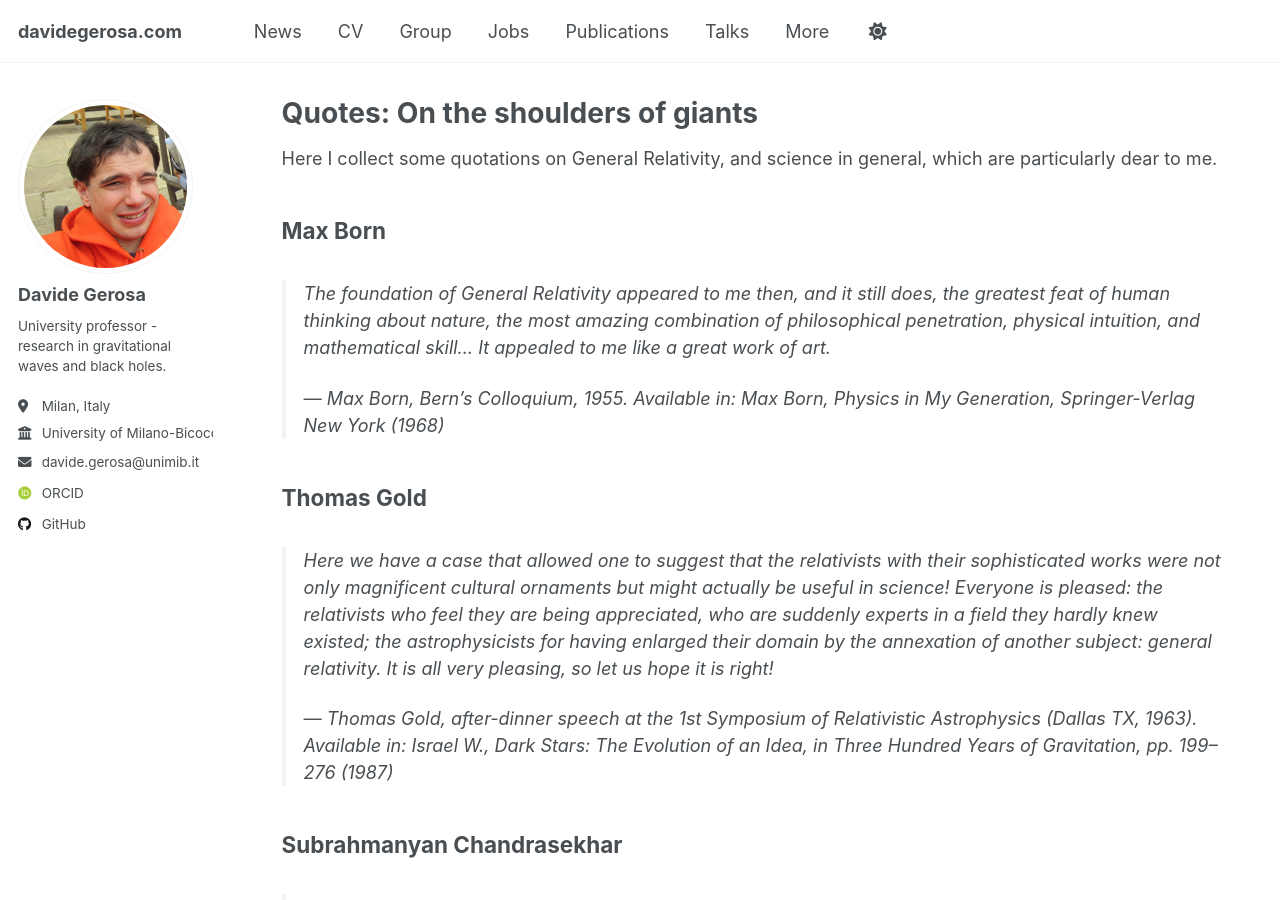
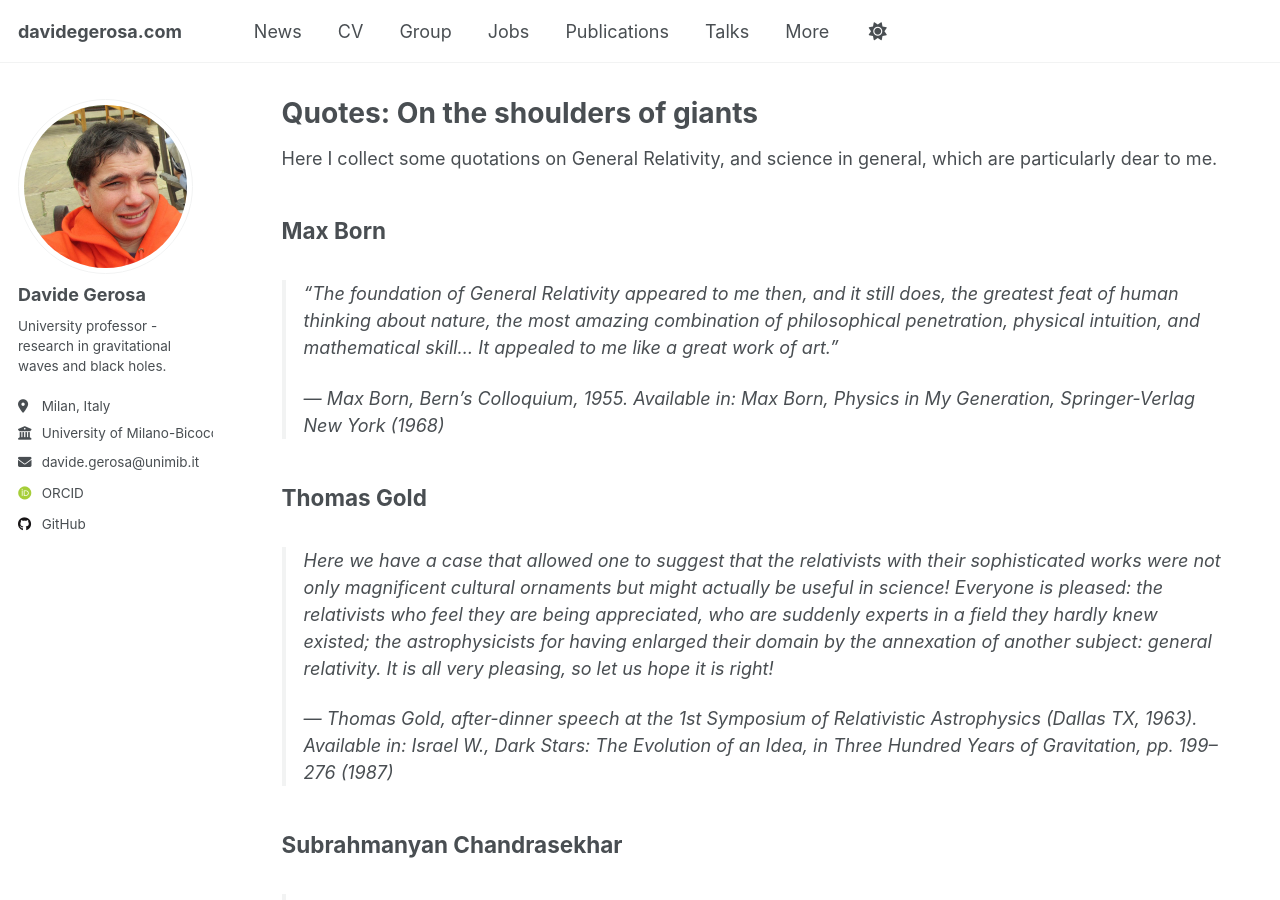
Before and after one commit to dgerosa/website, a Jekyll site: the page built from _pages/quotes.md, in a window 1280 px wide and 900 px high. Built offline with Jekyll 4.4.1, drawn with Linux system fonts in a browser that asks for light colours; some web fonts are replaced.

Commit message:
Fri Jun 13 19:48:59 CEST 2025

```diff
--- a/_pages/quotes.md
+++ b/_pages/quotes.md
@@ -13,7 +13,7 @@ Here I collect some quotations on General Relativity, and science in general, wh
 
 ## Max Born
 
-> The foundation of General Relativity appeared to me then, and it still does, the greatest feat of human thinking about nature, the most amazing combination of philosophical penetration, physical intuition, and mathematical skill… It appealed to me like a great work of art.
+> "The foundation of General Relativity appeared to me then, and it still does, the greatest feat of human thinking about nature, the most amazing combination of philosophical penetration, physical intuition, and mathematical skill… It appealed to me like a great work of art."
 >
 > — *Max Born, Bern’s Colloquium, 1955. Available in: Max Born, Physics in My Generation, Springer-Verlag New York (1968)*
 
```
